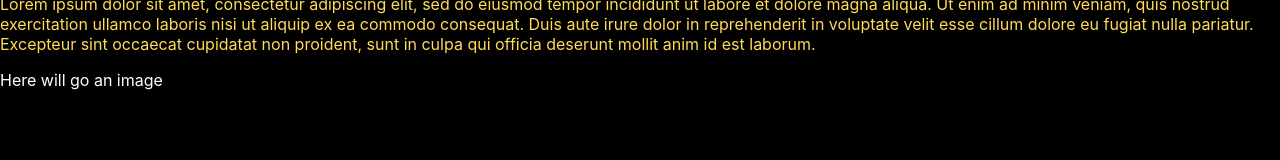
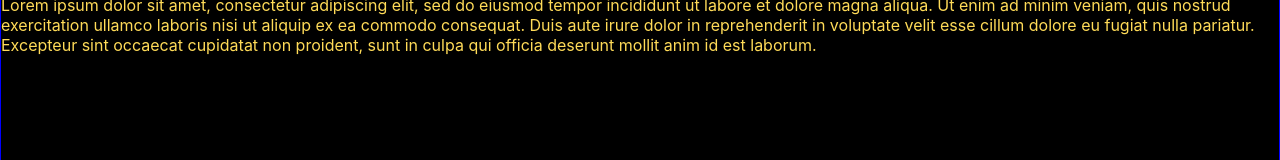
Before and after one commit to destilandofilms/DestiladoFilms, a React (Create React App) app in the folder portfolio/: page /bio in a window 1280 px wide. Shown: the part 523-683 px from the top of the page. Built offline with nearby package versions, Linux system fonts and the light colour scheme.

Commit message:
Added more styling

```diff
--- a/portfolio/src/components/Home/Home.scss
+++ b/portfolio/src/components/Home/Home.scss
@@ -33,6 +33,11 @@
                 text-align: center;
                 display: flex;
                 padding-top: 2rem;
+                transition: ease-in 0.5s;
+
+                &:hover {
+                    color: #B39F79;
+                }
             }
         }
     }
--- a/portfolio/src/containers/Bio/Bio.js
+++ b/portfolio/src/containers/Bio/Bio.js
@@ -5,6 +5,7 @@ import "./Bio.scss";
 const Bio = () => {
   return (
     <div className='bio'>
+      <div className='b-info'>
         <div className='b-title'>
           <h4>Acerca de</h4>
           <h6>Cinematografo. Cineasta. Narador.</h6>
@@ -35,8 +36,9 @@ const Bio = () => {
             laborum.
           </p>
         </div>
+      </div>
 
-      <div>
+      <div className='b-img'>
         <p>Here will go an image</p>
       </div>
     </div>
--- a/portfolio/src/containers/Bio/Bio.scss
+++ b/portfolio/src/containers/Bio/Bio.scss
@@ -1,7 +1,16 @@
 .bio {
-    height: 100vh;
 
-    .b-para {
-        color: #FFDB58;
+    .b-info {
+        height: 80vh;
+        border: solid blue 1px;
+
+        .b-para {
+            color: #FFDB58;
+        }
+    }
+
+    .b-img {
+        height: 50vh;
+        border: solid red 1px;
     }
 }
```
Lines whose indentation alone changed are shown as unchanged.
